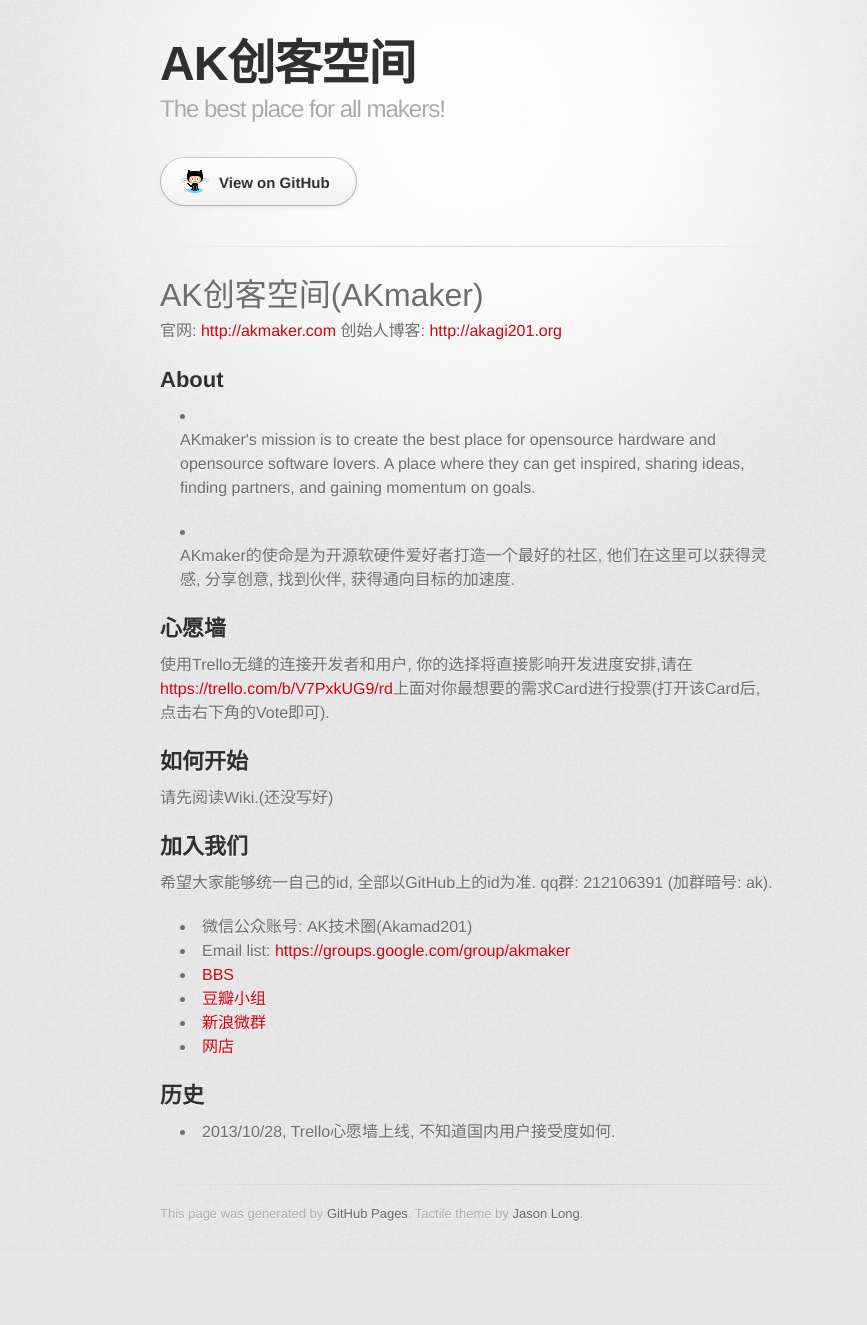
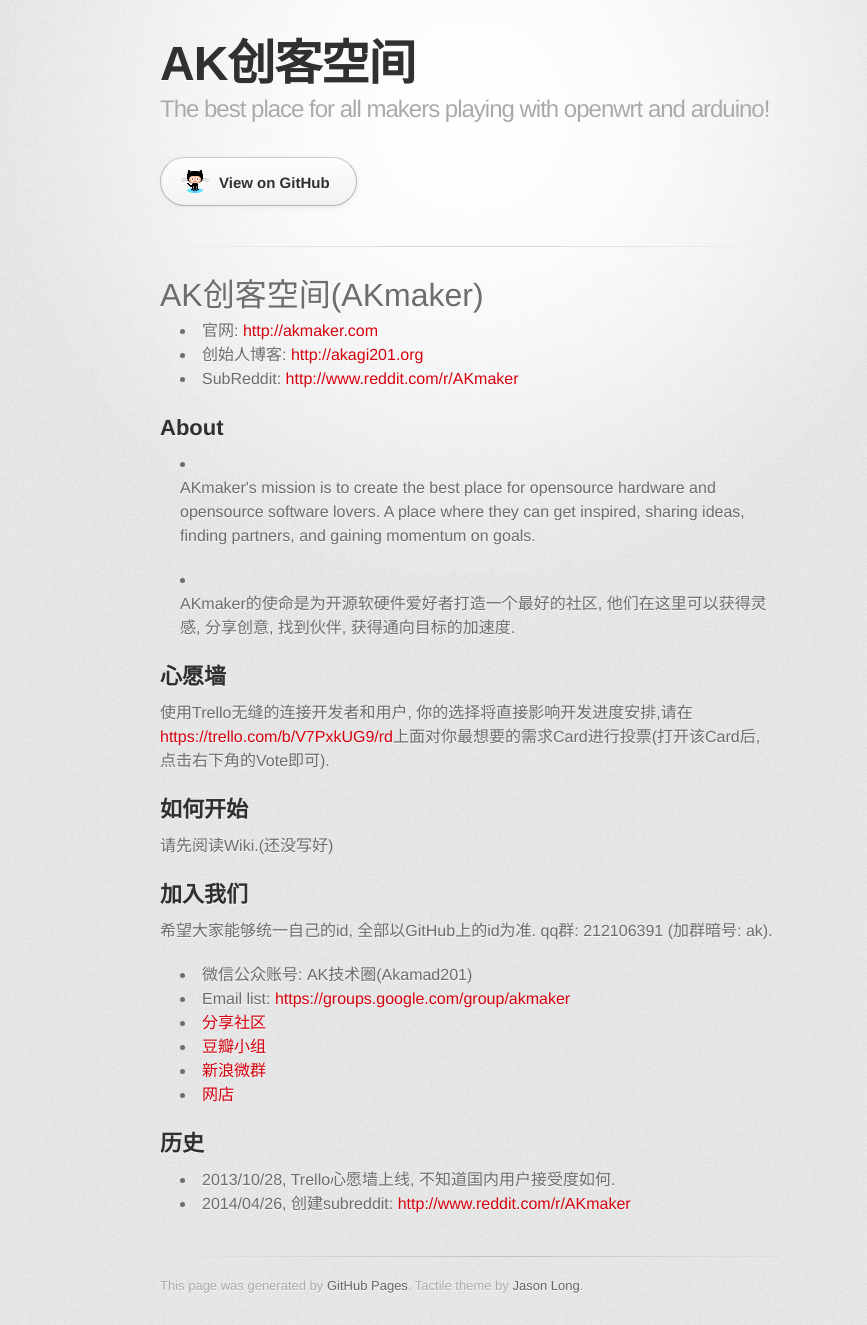
Before and after one commit to AKmaker/akmaker.github.io, a plain HTML site: page index.html in a window 1280 px wide. Shown: the whole page, without its empty margins (170-1037 px from the left). Before the commit the page ends 1253 px from the top, so only its background shows below. Drawn offline with Linux system fonts and the light colour scheme; a web font is replaced by a local one.

Commit message:
Replace master branch with page content via GitHub

```diff
--- a/index.html
+++ b/index.html
@@ -19,7 +19,7 @@
 
         <header>
           <h1>AK创客空间</h1>
-          <h2>The best place for all makers!</h2>
+          <h2>The best place for all makers playing with openwrt and arduino!</h2>
         </header>
 
         <section id="downloads" class="clearfix">
@@ -32,10 +32,14 @@
           <h1>
 <a name="ak%E5%88%9B%E5%AE%A2%E7%A9%BA%E9%97%B4akmaker" class="anchor" href="#ak%E5%88%9B%E5%AE%A2%E7%A9%BA%E9%97%B4akmaker"><span class="octicon octicon-link"></span></a>AK创客空间(AKmaker)</h1>
 
-<p>官网: <a href="http://akmaker.com">http://akmaker.com</a>
-创始人博客: <a href="http://akagi201.org">http://akagi201.org</a></p>
-
-<h2>
+<ul>
+<li>官网: <a href="http://akmaker.com">http://akmaker.com</a>
+</li>
+<li>创始人博客: <a href="http://akagi201.org">http://akagi201.org</a>
+</li>
+<li>SubReddit: <a href="http://www.reddit.com/r/AKmaker">http://www.reddit.com/r/AKmaker</a>
+</li>
+</ul><h2>
 <a name="about" class="anchor" href="#about"><span class="octicon octicon-link"></span></a>About</h2>
 
 <ul>
@@ -61,7 +65,7 @@ qq群: 212106391 (加群暗号: ak).</p>
 <li>微信公众账号: AK技术圈(Akamad201)</li>
 <li>Email list: <a href="https://groups.google.com/group/akmaker">https://groups.google.com/group/akmaker</a>
 </li>
-<li><a href="http://moot.it/akmaker">BBS</a></li>
+<li><a href="http://www.reddit.com/r/AKmaker">分享社区</a></li>
 <li><a href="http://www.douban.com/group/500680/">豆瓣小组</a></li>
 <li><a href="http://q.weibo.com/1929743">新浪微群</a></li>
 <li><a href="http://shop.akagi201.org">网店</a></li>
@@ -70,6 +74,8 @@ qq群: 212106391 (加群暗号: ak).</p>
 
 <ul>
 <li>2013/10/28, Trello心愿墙上线, 不知道国内用户接受度如何.</li>
+<li>2014/04/26, 创建subreddit: <a href="http://www.reddit.com/r/AKmaker">http://www.reddit.com/r/AKmaker</a>
+</li>
 </ul>
         </section>
 
--- a/params.json
+++ b/params.json
@@ -1 +1 @@
-{"name":"AK创客空间","tagline":"The best place for all makers!","body":"AK创客空间(AKmaker)\r\n=================\r\n\r\n官网: <http://akmaker.com>\r\n创始人博客: <http://akagi201.org>\r\n\r\nAbout\r\n-----\r\n* AKmaker's mission is to create the best place for opensource hardware and opensource software lovers. A place where they can get inspired, sharing ideas, finding partners, and gaining momentum on goals.\r\n\r\n* AKmaker的使命是为开源软硬件爱好者打造一个最好的社区, 他们在这里可以获得灵感, 分享创意, 找到伙伴, 获得通向目标的加速度.\r\n\r\n心愿墙\r\n-----\r\n使用Trello无缝的连接开发者和用户, 你的选择将直接影响开发进度安排,请在<https://trello.com/b/V7PxkUG9/rd>上面对你最想要的需求Card进行投票(打开该Card后, 点击右下角的Vote即可).\r\n\r\n如何开始\r\n-------\r\n请先阅读Wiki.(还没写好)\r\n\r\n\r\n加入我们\r\n-------\r\n希望大家能够统一自己的id, 全部以GitHub上的id为准.\r\nqq群: 212106391 (加群暗号: ak).\r\n\r\n* 微信公众账号: AK技术圈(Akamad201)\r\n* Email list: <https://groups.google.com/group/akmaker>\r\n* [BBS](http://moot.it/akmaker)\r\n* [豆瓣小组](http://www.douban.com/group/500680/)\r\n* [新浪微群](http://q.weibo.com/1929743)\r\n* [网店](http://shop.akagi201.org)\r\n\r\n\r\n历史\r\n---\r\n* 2013/10/28, Trello心愿墙上线, 不知道国内用户接受度如何.\r\n\r\n","google":"UA-46663685-2","note":"Don't delete this file! It's used internally to help with page regeneration."}
+{"name":"AK创客空间","tagline":"The best place for all makers playing with openwrt and arduino!","body":"AK创客空间(AKmaker)\r\n=================\r\n\r\n* 官网: <http://akmaker.com>\r\n* 创始人博客: <http://akagi201.org>\r\n* SubReddit: <http://www.reddit.com/r/AKmaker>\r\n\r\nAbout\r\n-----\r\n* AKmaker's mission is to create the best place for opensource hardware and opensource software lovers. A place where they can get inspired, sharing ideas, finding partners, and gaining momentum on goals.\r\n\r\n* AKmaker的使命是为开源软硬件爱好者打造一个最好的社区, 他们在这里可以获得灵感, 分享创意, 找到伙伴, 获得通向目标的加速度.\r\n\r\n心愿墙\r\n-----\r\n使用Trello无缝的连接开发者和用户, 你的选择将直接影响开发进度安排,请在<https://trello.com/b/V7PxkUG9/rd>上面对你最想要的需求Card进行投票(打开该Card后, 点击右下角的Vote即可).\r\n\r\n如何开始\r\n-------\r\n请先阅读Wiki.(还没写好)\r\n\r\n\r\n加入我们\r\n-------\r\n希望大家能够统一自己的id, 全部以GitHub上的id为准.\r\nqq群: 212106391 (加群暗号: ak).\r\n\r\n* 微信公众账号: AK技术圈(Akamad201)\r\n* Email list: <https://groups.google.com/group/akmaker>\r\n* [分享社区](http://www.reddit.com/r/AKmaker)\r\n* [豆瓣小组](http://www.douban.com/group/500680/)\r\n* [新浪微群](http://q.weibo.com/1929743)\r\n* [网店](http://shop.akagi201.org)\r\n\r\n\r\n历史\r\n---\r\n* 2013/10/28, Trello心愿墙上线, 不知道国内用户接受度如何.\r\n* 2014/04/26, 创建subreddit: <http://www.reddit.com/r/AKmaker>\r\n\r\n","google":"UA-46663685-2","note":"Don't delete this file! It's used internally to help with page regeneration."}
```
